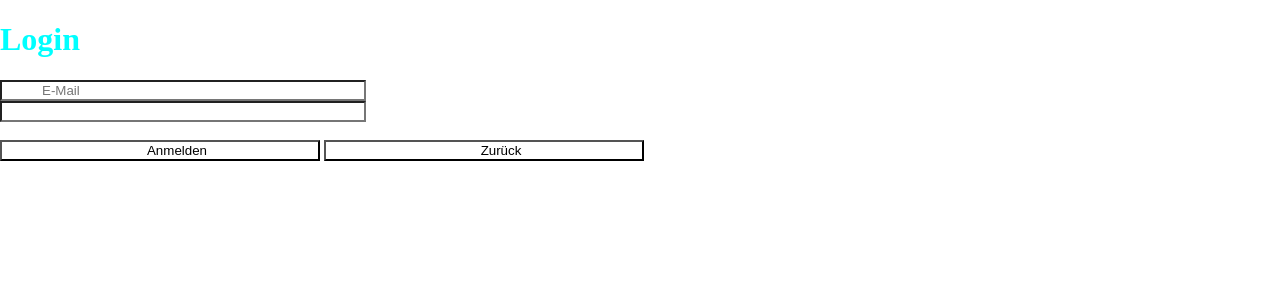
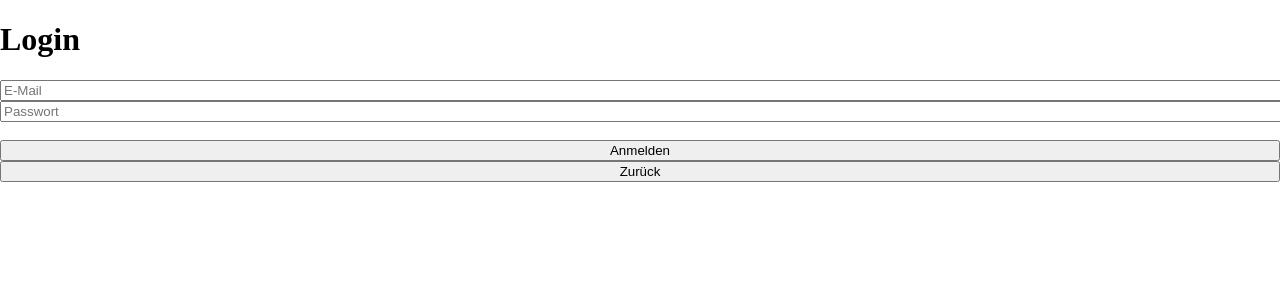
Before and after one commit to SchuleInfoLK/Gondeln-Data_Webseite, a PHP site: page /Project_C37592B/php/login.php in a window 1280 px wide. Shown: the top 300 px of the page. Run offline with PHP 8.4, Linux system fonts and the light colour scheme.

Commit message:
some changes

```diff
--- a/css/stylesheet.css
+++ b/css/stylesheet.css
@@ -2,7 +2,6 @@ body {
     margin: 0;
     padding: 0;
     background-color: white;
-    color: black;
 }
 
 header {
@@ -84,15 +83,6 @@ footer a:visited{
     color: white;
     padding: 12px 28px;
 }
-/*
-#loginbody {
-    margin: 0   ;
-    height: 100vh;
-    display: flex;
-    justify-content: center;
-    align-items: center;
-    background-color: #333;
-}*/
 
 #regbody {
     margin: 0;
@@ -101,6 +91,10 @@ footer a:visited{
     justify-content: center;
     align-items: center;
     background-color: #333;
+}
+
+.form-group input{
+    width: 100%;
 }
 
 .error{
@@ -119,33 +113,6 @@ footer a:visited{
     font-size: 15px;
     text-size-adjust: 10px;
     position: sticky;
-}
-
-/*#form-group input{
-    text-align: center;
-    background-color: #333;
-    color: white;
-    text-size-adjust: 10px;
-    size: 153px 20px;
-    position: sticky;
-    justify-content: space-between;
-}*/
-
-div.form-group{
-    color: aqua;
-}
-
-div.form-group input{
-    width: 25%;
-    background-color: white;
-    background-image: '../images/password-icon.png';
-    background-position: 10px 10px;
-    background-repeat: no-repeat;
-    padding-left: 40px;
-}
-
-#form-group input:focus{
-    border: 3px solid #ff0000;
 }
 
 #welcome {
--- a/php/login.php
+++ b/php/login.php
@@ -65,8 +65,8 @@ if($_SERVER["REQUEST_METHOD"] == "POST" && isset($_POST['submit'])){
                                 <input type="email" name="email" class="form-control" placeholder="E-Mail" required=""  oninvalid="this.setCustomValidity('Bitte eine gültige E-Mail eingeben')" oninput="setCustomValidity('')"/>
                             </div>
                             <div class="form-group">
-                                <!-- <label>Passwort</label>        placeholder="Passwort"-->
-                                <input type="password" name="password" class="form-control" required="" oninvalid="this.setCustomValidity('Bitte ein Passwort eingeben')" oninput="setCustomValidity('')">
+                                <!-- <label>Passwort</label>-->
+                                <input type="password" name="password" class="form-control" required="" placeholder="Passwort" oninvalid="this.setCustomValidity('Bitte ein Passwort eingeben')" oninput="setCustomValidity('')">
                             </div>
                             <br>
                             <div class="form-group">
```
